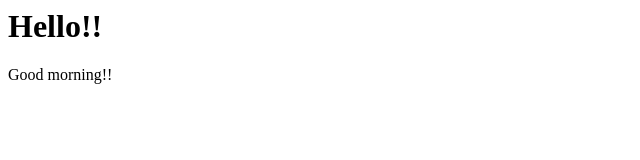
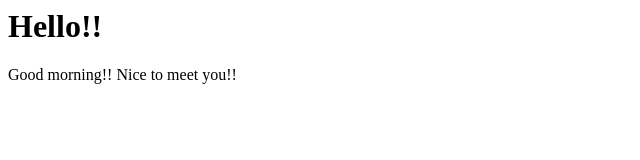
Before and after one commit to denika9114/portfolio, a plain HTML site: page index.html in a window 1280 px wide. Shown: the whole page, without its empty margins (0-640 px from the left). Drawn offline with Linux system fonts and the light colour scheme.

Commit message:
Add files via upload

```diff
--- a/index.html
+++ b/index.html
@@ -6,6 +6,7 @@
 		<h1>Hello!!</h1>
 		<p>
 			Good morning!!
+			Nice to meet you!!
 		</p>
 	</body>
 </html>
```
